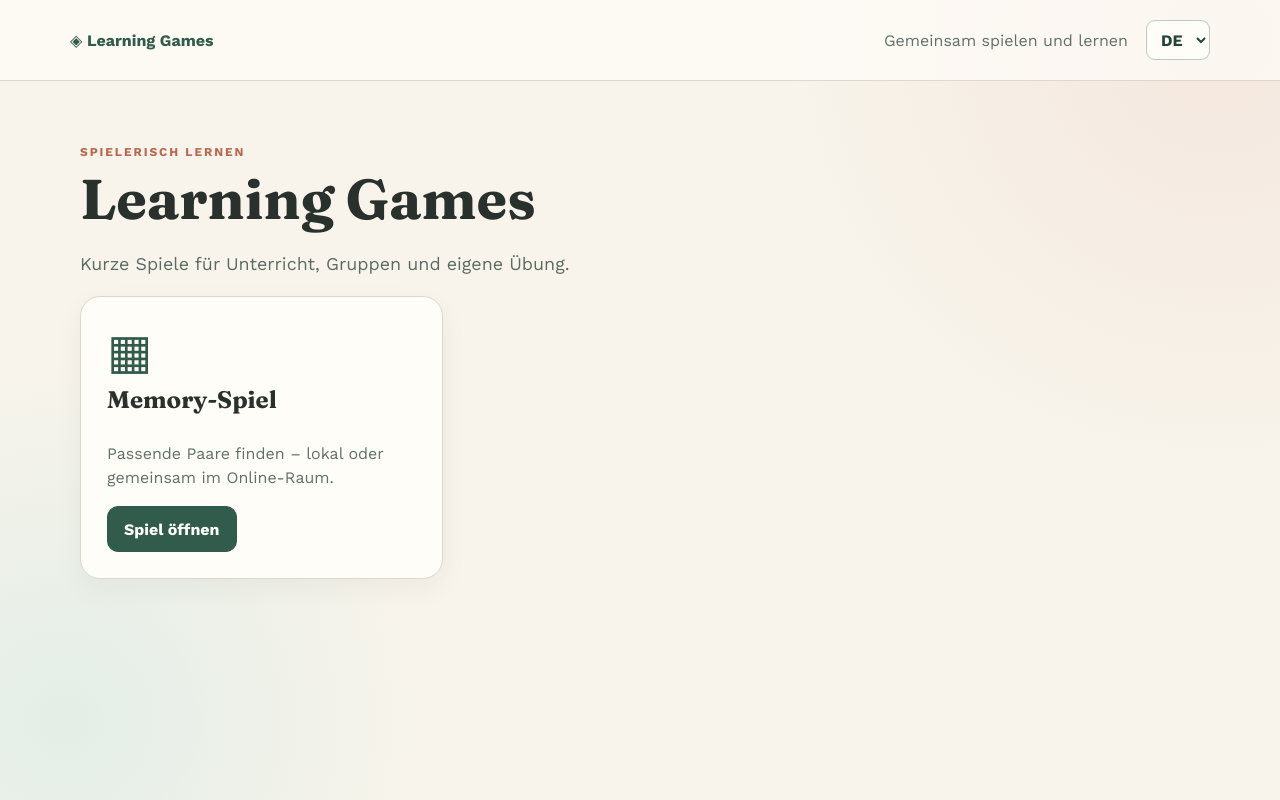
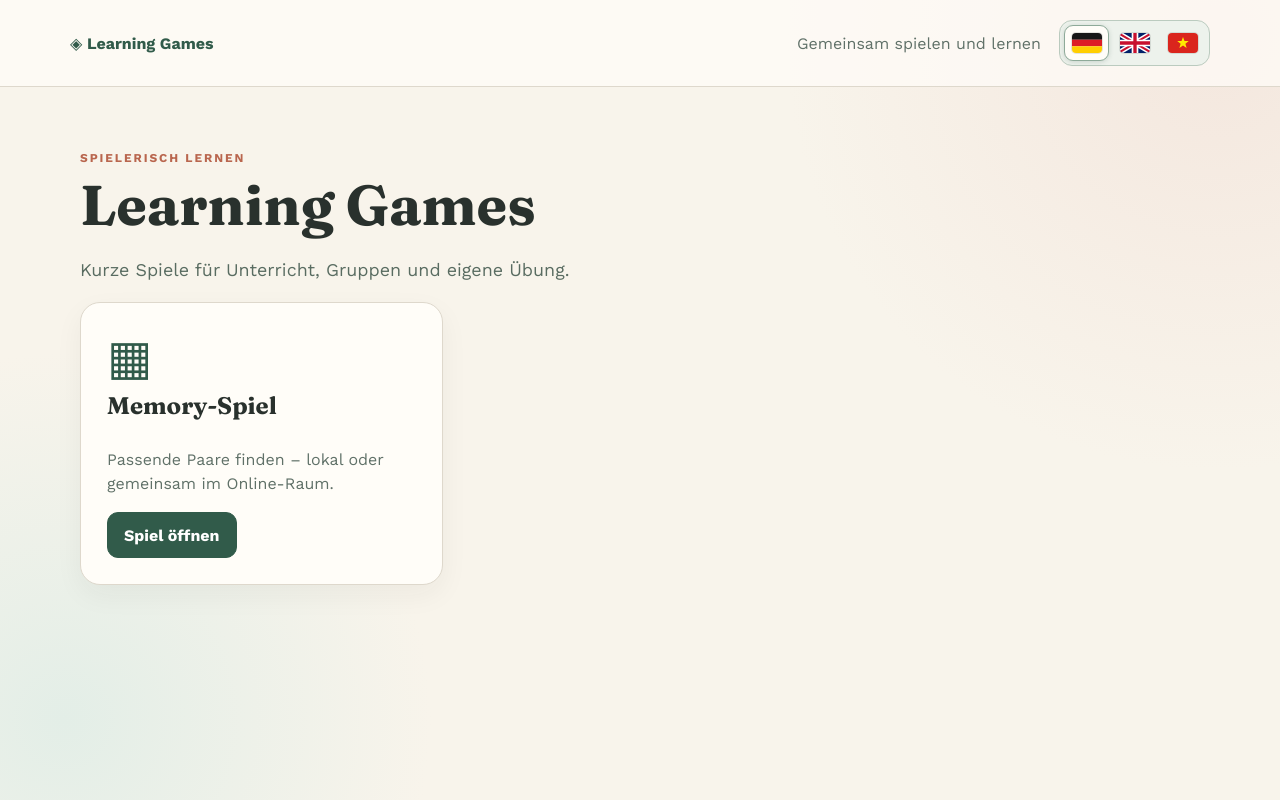
Before and after one commit to ducrenevn/learning-games, a React (Vite) app: page / in a window 1280 px wide. Built offline with nearby package versions, Linux system fonts and the light colour scheme.

Commit message:
ui(m3a): rounded flag language toggle
* ui: add accessible DE UK VN flag toggle for opening screens

* ui: show flag toggle on the public selection screens

* style: rounded flag segmented toggle with clear active and focus states

* ci: run TypeScript, tests and build for language toggle PR

```diff
--- a/src/app/App.tsx
+++ b/src/app/App.tsx
@@ -10,7 +10,7 @@ export function App() {
   const {pathname}=useLocation();
   const inOnlineMemoryRoom=pathname.startsWith('/games/memory/room/') || pathname==='/games/memory/join';
   return <div className="app-shell">
-    <header className="app-header"><Link to="/" className="wordmark">◈ Learning Games</Link><div className="header-controls"><span className="header-note">{t('tagline')}</span>{!inOnlineMemoryRoom && <LanguageSwitcher />}</div></header>
+    <header className="app-header"><Link to="/" className="wordmark">◈ Learning Games</Link><div className="header-controls"><span className="header-note">{t('tagline')}</span>{!inOnlineMemoryRoom && <LanguageSwitcher appearance="flags" />}</div></header>
     <Routes>
       <Route path="/" element={<Home />} />
       <Route path="/games/memory" element={<MemoryHome />} />
--- a/src/shared/i18n.tsx
+++ b/src/shared/i18n.tsx
@@ -33,4 +33,45 @@ export function useLanguage() {
   if(!context) throw new Error('LanguageProvider missing');
   return context;
 }
-export function LanguageSwitcher(){const {language,setLanguage,t}=useLanguage();return <label className="language-switcher"><span className="sr-only">{t('language')}</span><select aria-label={t('language')} value={language} onChange={e=>setLanguage(e.target.value as Language)}><option value="de">DE</option><option value="en">EN</option><option value="vi">VI</option></select></label>;}
+const languageOptions: ReadonlyArray<{code:Language;label:string}> = [
+  {code:'de',label:'Deutsch'},
+  {code:'en',label:'English'},
+  {code:'vi',label:'Tiếng Việt'},
+];
+
+// Inline flag artwork ensures correct rendering on Windows, where flag emoji
+// can appear as two-letter codes instead of images.
+function LanguageFlag({code}:{code:Language}) {
+  return <svg viewBox="0 0 60 36" preserveAspectRatio="xMidYMid slice" aria-hidden="true" focusable="false">
+    {code==='de' ? <>
+      <path fill="#171717" d="M0 0h60v12H0z"/>
+      <path fill="#dd1d26" d="M0 12h60v12H0z"/>
+      <path fill="#ffce00" d="M0 24h60v12H0z"/>
+    </> : code==='en' ? <>
+      <path fill="#012169" d="M0 0h60v36H0z"/>
+      <path stroke="#fff" strokeWidth="9" d="M0 0 60 36M60 0 0 36"/>
+      <path stroke="#c8102e" strokeWidth="3.5" d="M0 0 60 36M60 0 0 36"/>
+      <path fill="#fff" d="M0 12h60v12H0zM24 0h12v36H24z"/>
+      <path fill="#c8102e" d="M0 15h60v6H0zM27 0h6v36h-6z"/>
+    </> : <>
+      <path fill="#da251d" d="M0 0h60v36H0z"/>
+      <path fill="#ffea00" d="m30 7 2.7 7.3 7.7.3-6.1 4.8 2.2 7.4-6.5-4.3-6.5 4.3 2.2-7.4-6.1-4.8 7.7-.3z"/>
+    </>}
+  </svg>;
+}
+
+export function LanguageSwitcher({appearance='select'}:{appearance?:'select'|'flags'}) {
+  const {language,setLanguage,t}=useLanguage();
+  if(appearance==='flags') return <div className="language-switcher language-switcher--flags" role="group" aria-label={t('language')}>
+    {languageOptions.map(({code,label})=><button
+      key={code}
+      className="language-flag-button"
+      type="button"
+      aria-label={label}
+      aria-pressed={language===code}
+      title={label}
+      onClick={()=>setLanguage(code)}
+    ><span className="language-flag-icon"><LanguageFlag code={code}/></span></button>)}
+  </div>;
+  return <label className="language-switcher"><span className="sr-only">{t('language')}</span><select aria-label={t('language')} value={language} onChange={e=>setLanguage(e.target.value as Language)}><option value="de">DE</option><option value="en">EN</option><option value="vi">VI</option></select></label>;
+}
--- a/src/styles.css
+++ b/src/styles.css
@@ -81,3 +81,59 @@ a:hover {
 .game-announcement strong{font-weight:800}
 @keyframes announcement-in{from{opacity:0;transform:translate(-50%,-12px) scale(.96)}to{opacity:1;transform:translate(-50%,0) scale(1)}}
 @media(prefers-reduced-motion:reduce){.game-announcement{animation:none}}
+
+
+/* M3a landing/setup language selector: compact three-position flag toggle.
+   Room-specific language switching keeps its existing native select. */
+.language-switcher--flags{
+  display:inline-flex;
+  align-items:center;
+  gap:3px;
+  padding:4px;
+  border:1px solid #bbcbbf;
+  border-radius:13px;
+  background:#edf2ec;
+}
+.language-flag-button{
+  display:grid;
+  place-items:center;
+  width:45px;
+  height:36px;
+  padding:5px 7px;
+  border:1px solid transparent;
+  border-radius:9px;
+  background:transparent;
+  cursor:pointer;
+  transition:background-color .15s ease,box-shadow .15s ease;
+}
+.language-flag-button:hover{background:#fffdf8bb}
+.language-flag-button[aria-pressed="true"]{
+  background:#fffdf8;
+  border-color:#8eaa99;
+  box-shadow:0 1px 5px #2444382d;
+}
+.language-flag-button:focus-visible{
+  outline:3px solid #b9664e;
+  outline-offset:2px;
+  position:relative;
+  z-index:1;
+}
+.language-flag-icon{
+  display:block;
+  width:30px;
+  height:20px;
+  overflow:hidden;
+  border-radius:4px;
+  box-shadow:0 0 0 1px #29312d20;
+}
+.language-flag-icon svg{display:block;width:100%;height:100%}
+@media(max-width:480px){
+  .header-controls{gap:8px}
+  .app-header{padding:12px 10px}
+  .language-switcher--flags{gap:1px;padding:3px}
+  .language-flag-button{width:36px;height:34px;padding:5px 3px}
+  .language-flag-icon{width:28px;height:18px}
+}
+@media(prefers-reduced-motion:reduce){
+  .language-flag-button{transition:none}
+}
```
